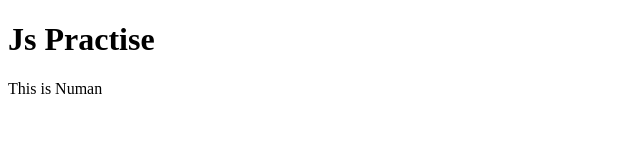
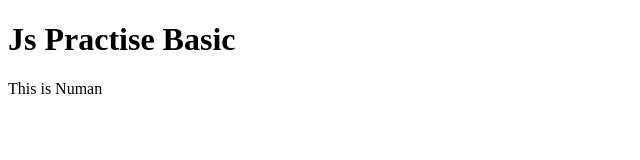
Before and after one commit to iamvishaldev/JS-Practise, a plain HTML site: page app.html in a window 1280 px wide. Shown: the whole page, without its empty margins (0-640 px from the left). Drawn offline with Linux system fonts and the light colour scheme.

Commit message:
Updated data

```diff
--- a/app.html
+++ b/app.html
@@ -6,7 +6,7 @@
     <title>Js</title>
 </head>
 <body>
-    <h1>Js Practise</h1>
+    <h1>Js Practise Basic</h1>
     <div id="div"></div>
 
     <script>
```
